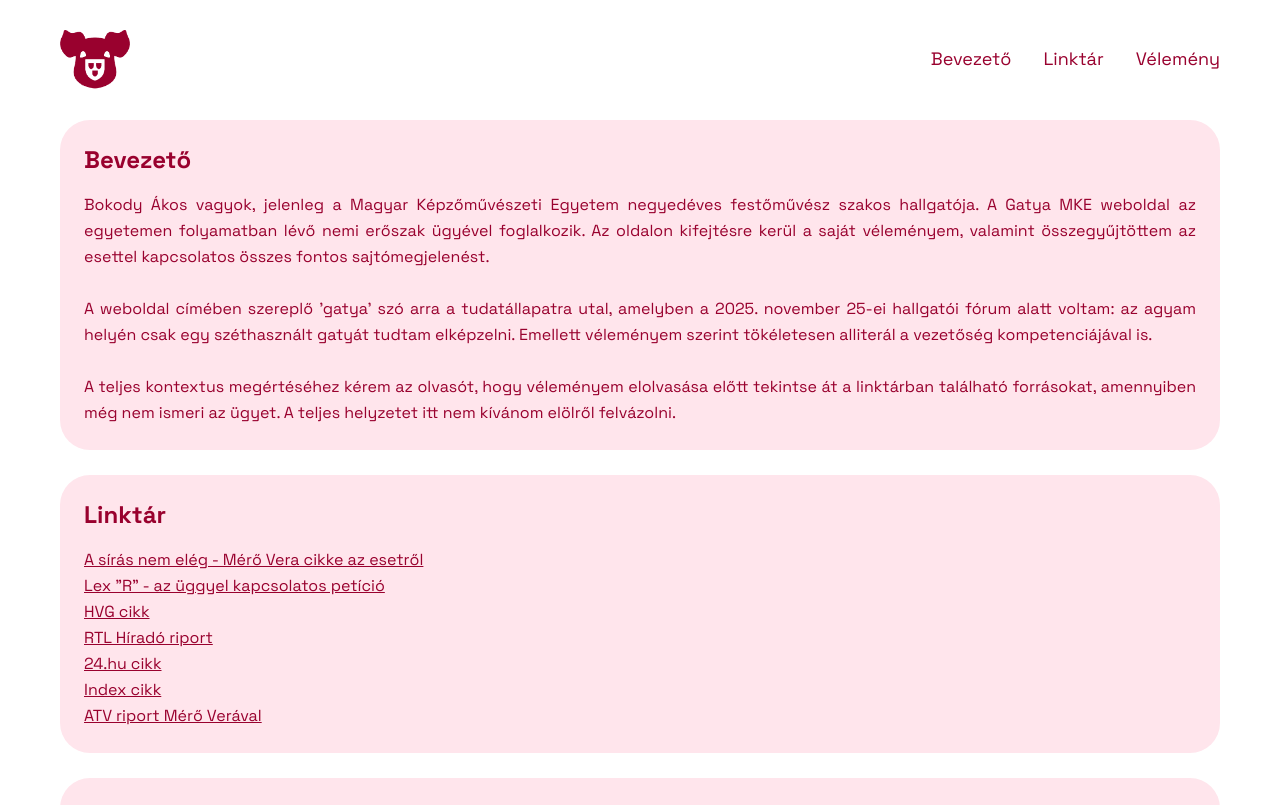
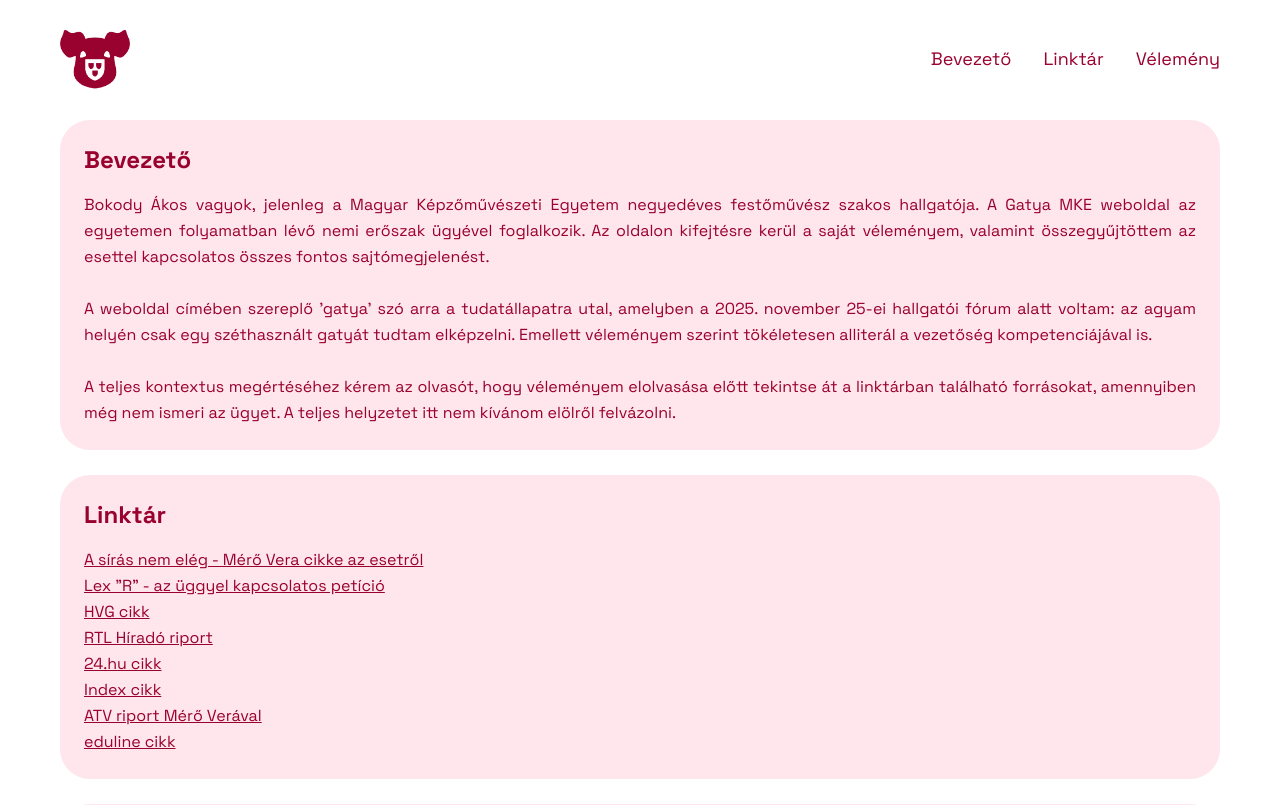
Before and after one commit to lordbokody/gatyamke, a Next.js app: page / in a window 1280 px wide. Shown: the top 805 px of the page. Built offline with nearby package versions, Linux system fonts and the light colour scheme.

Commit message:
add link

```diff
--- a/app/page.tsx
+++ b/app/page.tsx
@@ -43,6 +43,8 @@ export default function Home() {
             <a href="https://index.hu/belfold/2025/11/25/kepzomuveszeti-egyetem-hallgatok-birosag-itelet-felmentes-szexualis-eroszak-veres-lepedo/?token=4666d3b44da683609cb4b4eaaec03415" target="_blank" className="underline">Index cikk</a>
             <br />
             <a href="https://www.youtube.com/watch?v=rsoyZnjmYik" target="_blank" className="underline">ATV riport Mérő Verával</a>
+            <br />
+            <a href="https://eduline.hu/felsooktatas/20251126_MKE_szexualis_eroszak_hallgatoi_forum_kancellaria" target="_blank" className="underline">eduline cikk</a>
           </p>
       </div>
 
```
